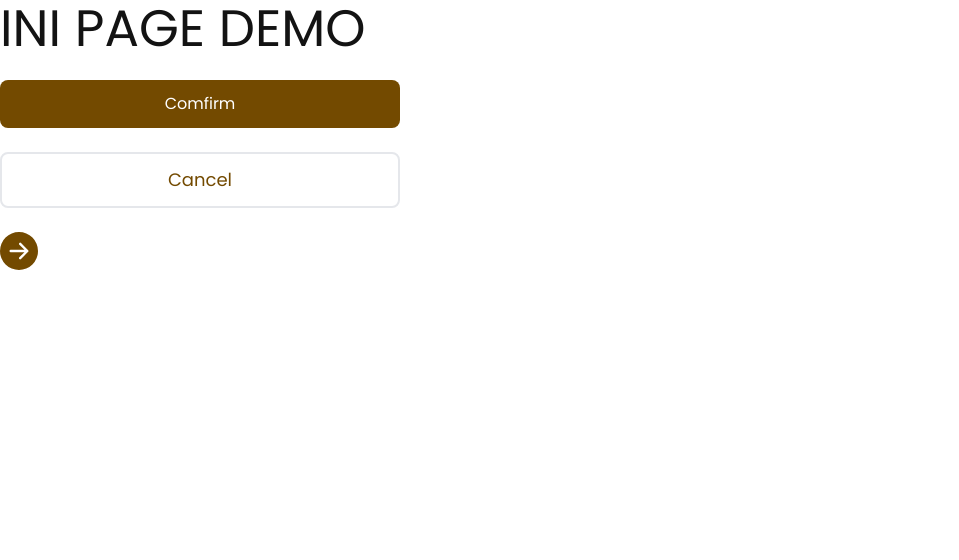
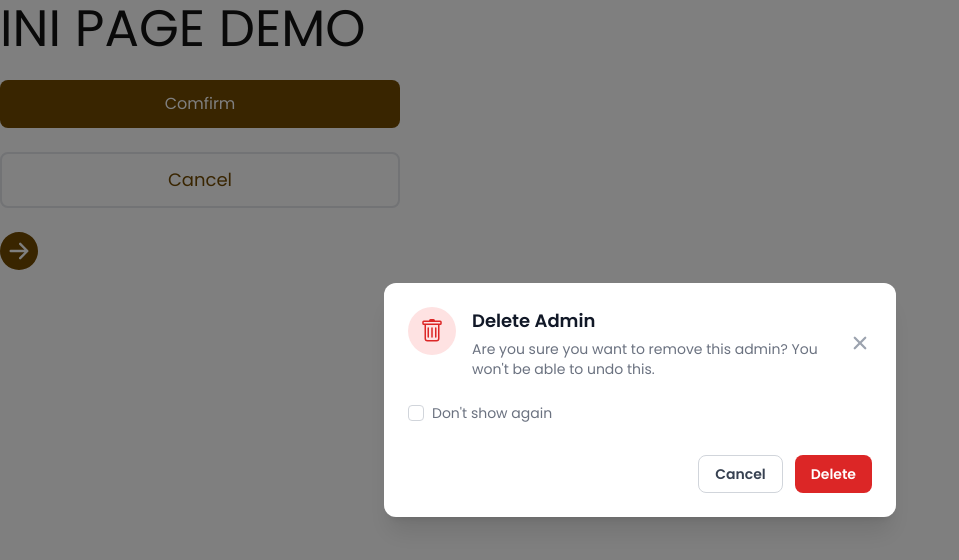
Before and after one commit to TitoPutraaa/Lapancoms, a React (Vite) app in the folder Lapancoms/: page /demo in a window 1280 px wide. Shown: the top 560 px of the page, without its empty margins (0-959 px from the left). Built offline with nearby package versions, Linux system fonts and the light colour scheme; the HTML template or start-up script is replaced by a standard one.

Commit message:
up deleted admin

```diff
--- /dev/null
+++ b/Lapancoms/src/components/common/DeletedAdmin.jsx
@@ -0,0 +1,60 @@
+import { BsTrash } from 'react-icons/bs';
+import { IoClose } from 'react-icons/io5';
+
+export default function DeletedAdmin(isOpen, onClose, onDelete) {
+     if (!isOpen) return null;
+    return (
+        <div className="fixed inset-0 flex items-center justify-center z-50 bg-black/50">
+      <div className="bg-white rounded-xl shadow-xl p-6 max-w-lg w-full">
+        <div className="flex">
+          <div className="flex-shrink-0 w-12 h-12 flex items-center justify-center bg-red-100 rounded-full">
+            <BsTrash className="text-red-600 w-6 h-6" />
+          </div>
+
+          <div className="ml-4 flex-grow">
+            <h3 className="text-lg font-semibold font-poppins text-gray-900">Delete Admin</h3>
+            <p className="text-sm text-gray-500 mt-1 font-poppins">
+              Are you sure you want to remove this admin? You won't be able to undo this.
+            </p>
+          </div>
+
+          <button
+            onClick={onClose}
+            className="ml-4 text-gray-400 hover:text-gray-600"
+          >
+            <IoClose className="w-6 h-6" />
+          </button>
+        </div>
+
+        <div className="flex items-center mt-6">
+          <input
+            id="dont-show"
+            type="checkbox"
+            className="w-4 h-4 text-primary rounded border-gray-300 focus:ring-primary"
+          />
+          <label htmlFor="dont-show" className="ml-2 text-sm text-gray-500 font-poppins">
+            Don't show again
+          </label>
+        </div>
+
+        <div className="flex justify-end gap-3 mt-8">
+          <button
+            onClick={onClose}
+            type="button"
+            className="bg-white text-gray-700 border font-poppins border-gray-300 font-semibold rounded-lg text-sm py-2 px-4 hover:bg-gray-100"
+          >
+            Cancel
+          </button>
+
+          <button
+            onClick={onDelete}
+            type="button"
+            className="bg-red-600 text-white font-semibold rounded-lg text-sm py-2 px-4 hover:bg-red-700 font-poppins"
+          >
+            Delete
+          </button>
+        </div>
+      </div>
+    </div>
+    );
+}
--- a/Lapancoms/src/pages/Demo.jsx
+++ b/Lapancoms/src/pages/Demo.jsx
@@ -1,7 +1,11 @@
+import { useState } from 'react';
+
 import ArrowBtn from "../components/common/ArrowBtn";
 import BackBtn from "../components/common/BackBtn";
 import CancelBtn from "../components/common/CancelBtn";
 import ComfirmBtn from "../components/common/ComfirmBtn";
+import DeletedAdmin from '../components/common/DeletedAdmin';
+
 
 export default function Demo() {
     return (
@@ -13,6 +17,8 @@ export default function Demo() {
             <CancelBtn/>
             <br></br>
             <ArrowBtn/>
+            <br></br>
+            <DeletedAdmin/>
         </div>
     )
 }
```
